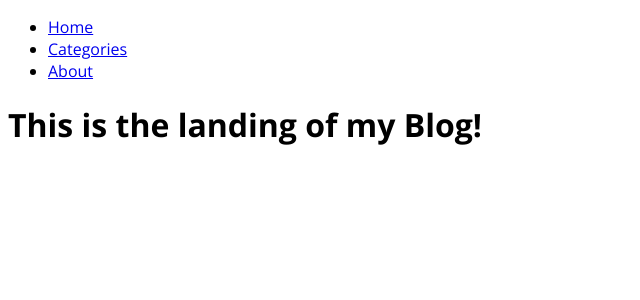
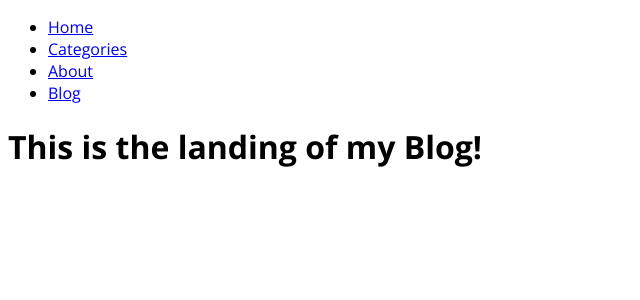
Before and after one commit to CornelioDev/simpleblog, a Next.js app: page / in a window 1280 px wide. Shown: the top 300 px of the page, without its empty margins (0-640 px from the left). Built offline with nearby package versions, Linux system fonts and the light colour scheme.

Commit message:
Include blog in navigation menu

```diff
--- a/components/navbar.jsx
+++ b/components/navbar.jsx
@@ -13,6 +13,9 @@ const Navbar = () => {
         <li>
           <Link href={"/about"}>About</Link>
         </li>
+        <li>
+          <Link href={"/blog"}>Blog</Link>
+        </li>
       </ul>
     </nav>
   );
```
